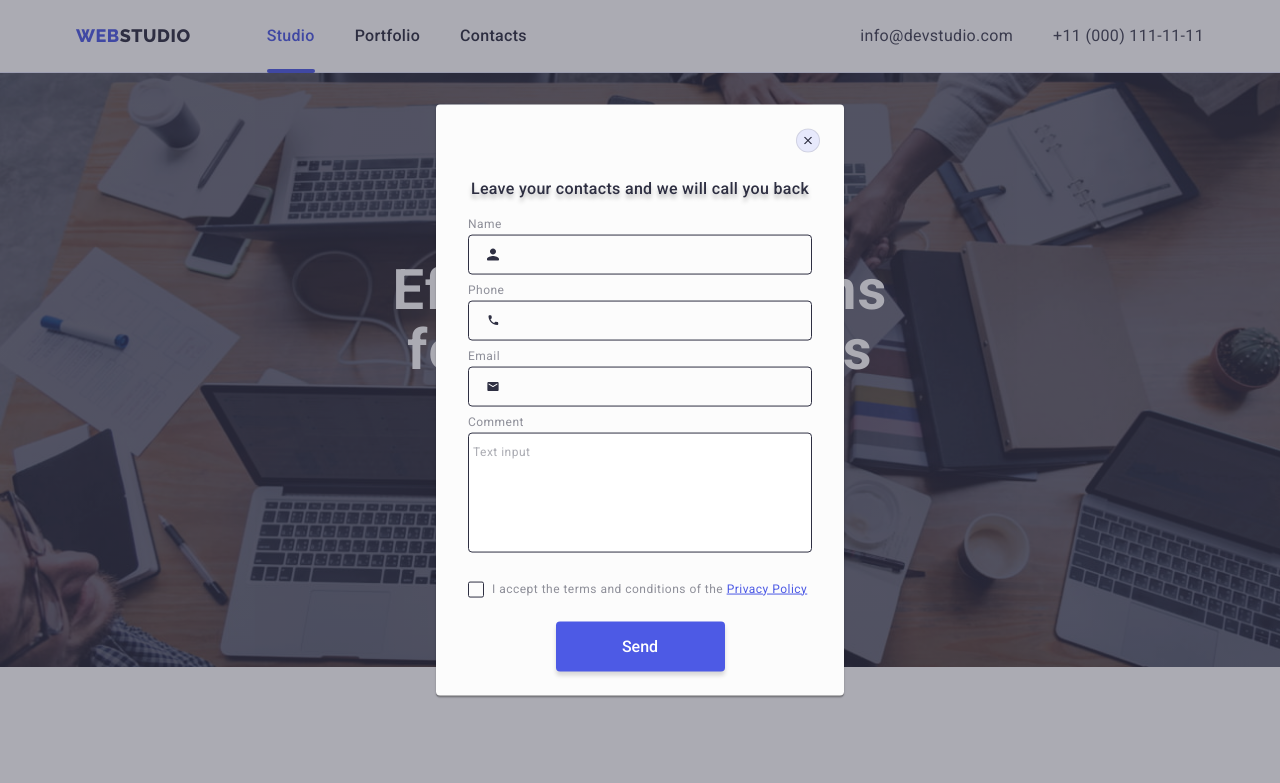
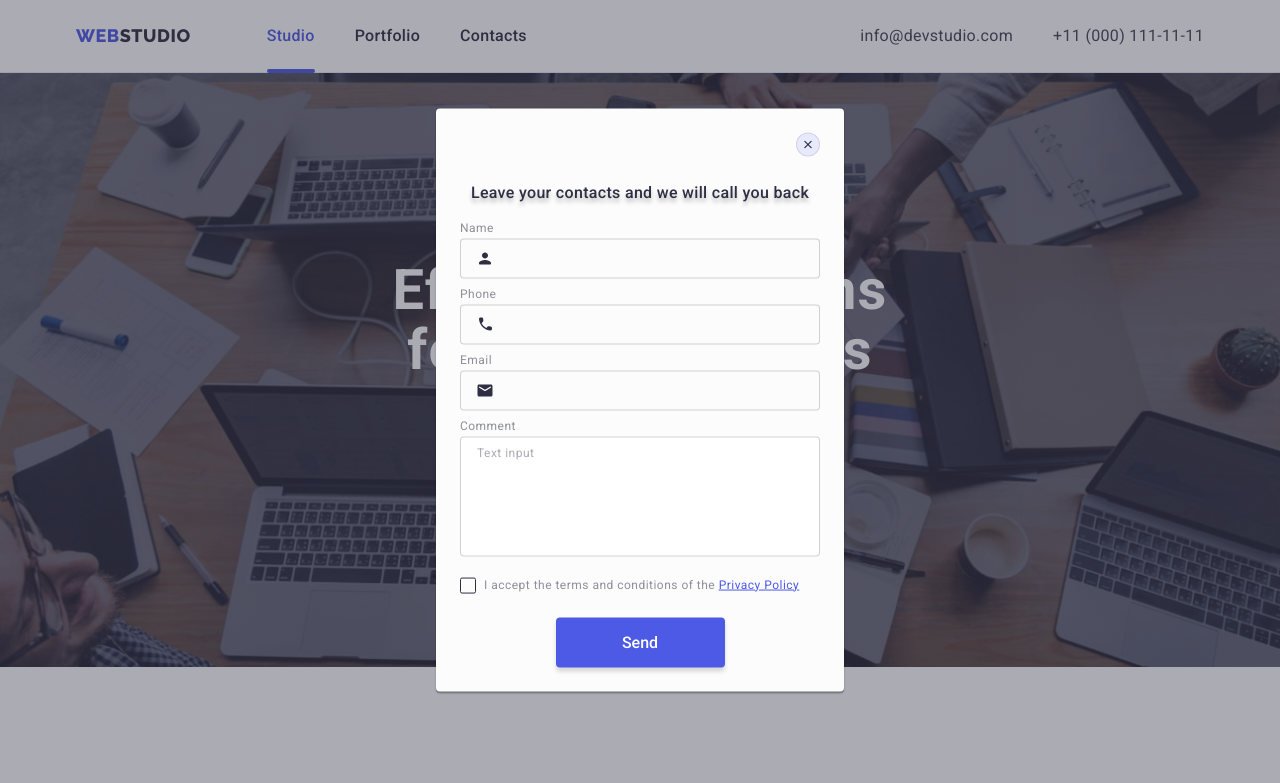
Before and after one commit to YaroslavSyubayev/goit-markup-hw-06, a plain HTML site: page index.html in a window 1280 px wide. Both pictures are taken after a click on the button "Order Service". Shown: the top 783 px of the page. Drawn offline with nearby package versions, Linux system fonts and the light colour scheme.

Commit message:
Fixed errors

```diff
--- a/css/styles.css
+++ b/css/styles.css
@@ -692,6 +692,7 @@ body {
   top: 50%;
   left: 50%;
   background-color: var(--dairy);
+  padding: 72px 24px 24px;
   position: absolute;
   transform: translate(-50%, -50%) scale(1);
   transition: transform 250ms cubic-bezier(0.4, 0, 0.2, 1),
@@ -752,19 +753,14 @@ body {
   text-align: center;
   letter-spacing: 0.02em;
   color: var(--dark);
-  padding-top: 72px;
   text-shadow: 0px 4px 4px rgba(0, 0, 0, 0.25);
   margin-bottom: 16px;
-}
-
-.modal-form {
-  margin: 16px 32px;
 }
 
 .form-input {
   width: 100%;
   box-sizing: border-box;
-  border: 1px solid var(--dark);
+  border: 1px solid rgba(33, 33, 33, 0.2);
   height: 40px;
   border-radius: 4px;
   background-color: var(--dairy);
@@ -794,11 +790,10 @@ body {
 .form-comment {
   width: 100%;
   box-sizing: border-box;
-  border: 1px solid var(--dark);
+  border: 1px solid rgba(33, 33, 33, 0.2);
   height: 120px;
   border-radius: 4px;
-  padding: 11px 4px;
-  margin-bottom: 8px;
+  padding: 8px 16px;
   outline: none;
   resize: none;
   transition: border 250ms cubic-bezier(0.4, 0, 0.2, 1);
@@ -828,7 +823,7 @@ body {
   text-align: center;
   border-radius: 4px;
   display: block;
-  margin: 24px auto;
+  margin: 24px auto 0px auto;
   box-shadow: 0px 4px 4px rgba(0, 0, 0, 0.15);
   border-radius: 4px;
   transition-property: background-color;
@@ -852,6 +847,7 @@ body {
 
 .form-group:not(:last-child) {
   margin-bottom: 8px;
+  display: block;
 }
 
 .form-control {
@@ -873,7 +869,7 @@ body {
   color: var(--subtle-text);
   display: flex;
   align-items: center;
-  padding-top: 16px;
+  margin-top: 16px;
 }
 
 .form-checkbox:checked + .form-label-checkbox::before {
@@ -881,7 +877,7 @@ body {
   border-color: var(--pressed-state);
 }
 
-.form-label-checkbox span {
+.form-label-checkbox .form-label-check-span {
   width: 16px;
   height: 16px;
   border: 1px solid var(--dark);
@@ -895,7 +891,7 @@ body {
     fill 250ms cubic-bezier(0.4, 0, 0.2, 1);
 }
 
-.form-checkbox:checked + .form-label-checkbox span {
+.form-checkbox:checked + .form-label-checkbox .form-label-check-span {
   fill: var(--light);
   background-color: var(--pressed-state);
 }
--- a/index.html
+++ b/index.html
@@ -432,7 +432,7 @@
             </ul>
           </div>
           <form class="footer-form">
-            <label class="footer-form-label">
+            <div class="footer-form-label">
               <span>Subscribe</span>
               <div class="footer-form-row">
                 <input
@@ -448,7 +448,7 @@
                   </svg>
                 </button>
               </div>
-            </label>
+            </div>
           </form>
         </div>
       </div>
@@ -462,50 +462,37 @@
             <use href="./images/symbol-defs.svg#close"></use>
           </svg>
         </button>
-        <h3 class="modal-title">
-          Leave your contacts and we will call you back
-        </h3>
+        <p class="modal-title">Leave your contacts and we will call you back</p>
         <form class="modal-form form">
-          <div class="form-group">
-            <label class="form-label">
+          <label class="form-label form-group">
             <span>Name</span>
-              <div class="form-control">
-                <input
-                  type="text"
-                  class="form-input"
-                  name="fullname"
-                  required
-                />
+            <span class="form-control">
+              <input type="text" class="form-input" name="fullname" required />
               <svg class="form-icon" width="18px" height="18px">
                 <use href="./images/symbol-defs.svg#person"></use>
               </svg>
-              </div>
+            </span>
           </label>
-          </div>
 
-          <div class="form-group">
-            <label class="form-label">
+          <label class="form-label form-group">
             <span>Phone</span>
-              <div class="form-control">
+            <span class="form-control">
               <input type="tel" class="form-input" name="phone" required />
-                <svg class="form-icon" width="18px" height="18px">
+              <svg class="form-icon" width="18px" height="24px">
                 <use href="./images/symbol-defs.svg#phone"></use>
               </svg>
-              </div>
+            </span>
           </label>
-          </div>
 
-          <div class="form-group">
-            <label class="form-label">
+          <label class="form-label form-group">
             <span>Email</span>
-              <div class="form-control">
+            <span class="form-control">
               <input type="email" class="form-input" name="email" />
-                <svg class="form-icon" width="18px" height="18px">
+              <svg class="form-icon" width="18px" height="24px">
                 <use href="./images/symbol-defs.svg#email"></use>
               </svg>
-              </div>
+            </span>
           </label>
-          </div>
 
           <label class="form-label">
             <span>Comment</span>
@@ -520,15 +507,15 @@
           />
 
           <label for="policy" class="form-label-checkbox">
-            <span>
+            <span class="form-label-check-span">
               <svg class="form-checkbox-icon" width="10px" height="8px">
                 <use href="./images/symbol-defs.svg#check"></use>
               </svg>
             </span>
-            <p>
+            <span>
               I accept the terms and conditions of the
               <a href="#" class="policy-link">Privacy Policy</a>
-            </p>
+            </span>
           </label>
 
           <button type="submit" class="form-btn btn">Send</button>
```
Also changed, not shown: portfolio.html (+2 -2 lines). Lines whose indentation alone changed are shown as unchanged.
